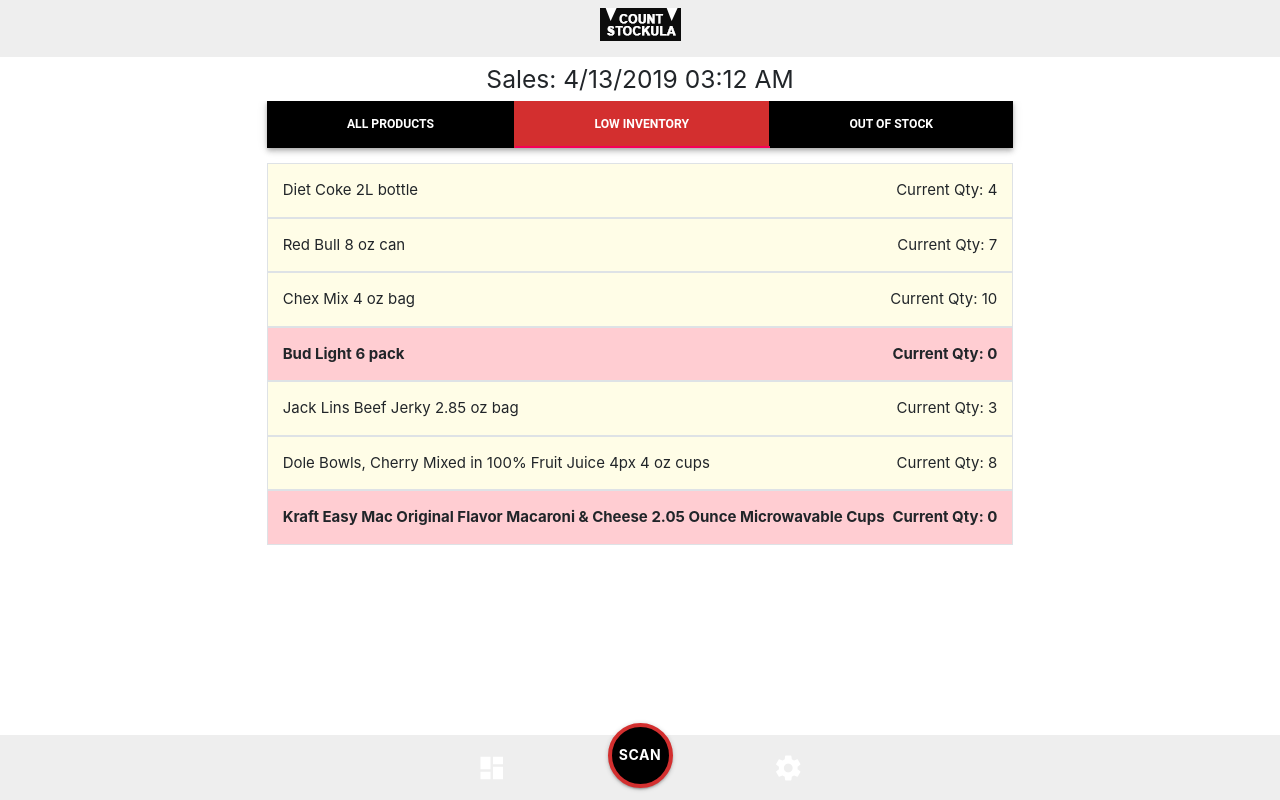
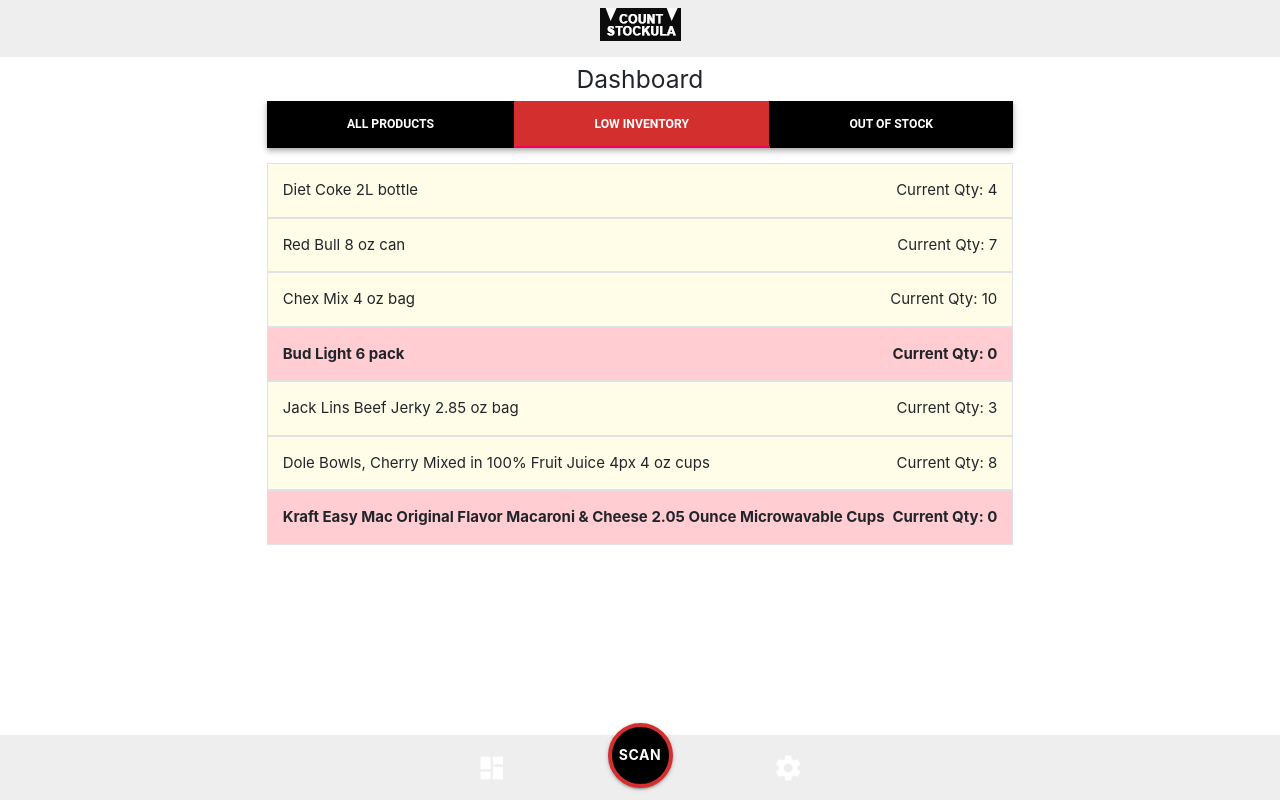
Before and after one commit to count-stockula/count-stockula, a React (Create React App) app in the folder client/: page /Dashboard in a window 1280 px wide. Built offline with nearby package versions, Linux system fonts and the light colour scheme.

Commit message:
fixed conflich in page title

```diff
--- a/client/src/components/Pageheader/Pageheader.js
+++ b/client/src/components/Pageheader/Pageheader.js
@@ -2,13 +2,10 @@ import React from "react";
 import "./PageHeader.css";
 
 export default function(props){
-     let dateFormat = () => {
-          return "Sales: " + new Date().toLocaleDateString() + " " + new Date().toLocaleTimeString([], {hour: '2-digit', minute:'2-digit'});;
-     }
      return (
           <div className="grey lighten-3 pt-2 pageHeader">
                <img src="/images/cntStockLogo.png" alt="Count Stockula Logo"/>
-               <h5 className={props.isRed === "true" ? "redBar":""}>{dateFormat()}</h5>
+               <h5 className={props.isRed === "true" ? "redBar":""}>{props.title}</h5>
           </div>
      );
 }
--- a/client/src/pages/Sales/Sales.js
+++ b/client/src/pages/Sales/Sales.js
@@ -119,10 +119,15 @@ export default class Sales extends PureComponent{
           };
           pdfMake.createPdf(documentDefinition).open();
      }
+     dateFormat = () => {
+          let val =  new Date().toLocaleDateString() + " " + new Date().toLocaleTimeString([], {hour: '2-digit', minute:'2-digit'});
+          console.group(val)
+          return "Sales: " + val;
+     }
      render(){
           return(
                <>
-                    <PageHeader title={`${new Date()}`} isRed="true"/>
+                    <PageHeader title={this.dateFormat()} isRed="true"/>
                     <div className="container px-0 w-100 pb-5 " >
                          <div className="mx-auto col-12 col-lg-8 col-md-8 col-sm-10 col-xl-7 px-0 salesTable">
                               <button className="btn red darken-2 m-3" onClick={() => this.createPdf()}>Finish Sale</button>
```
